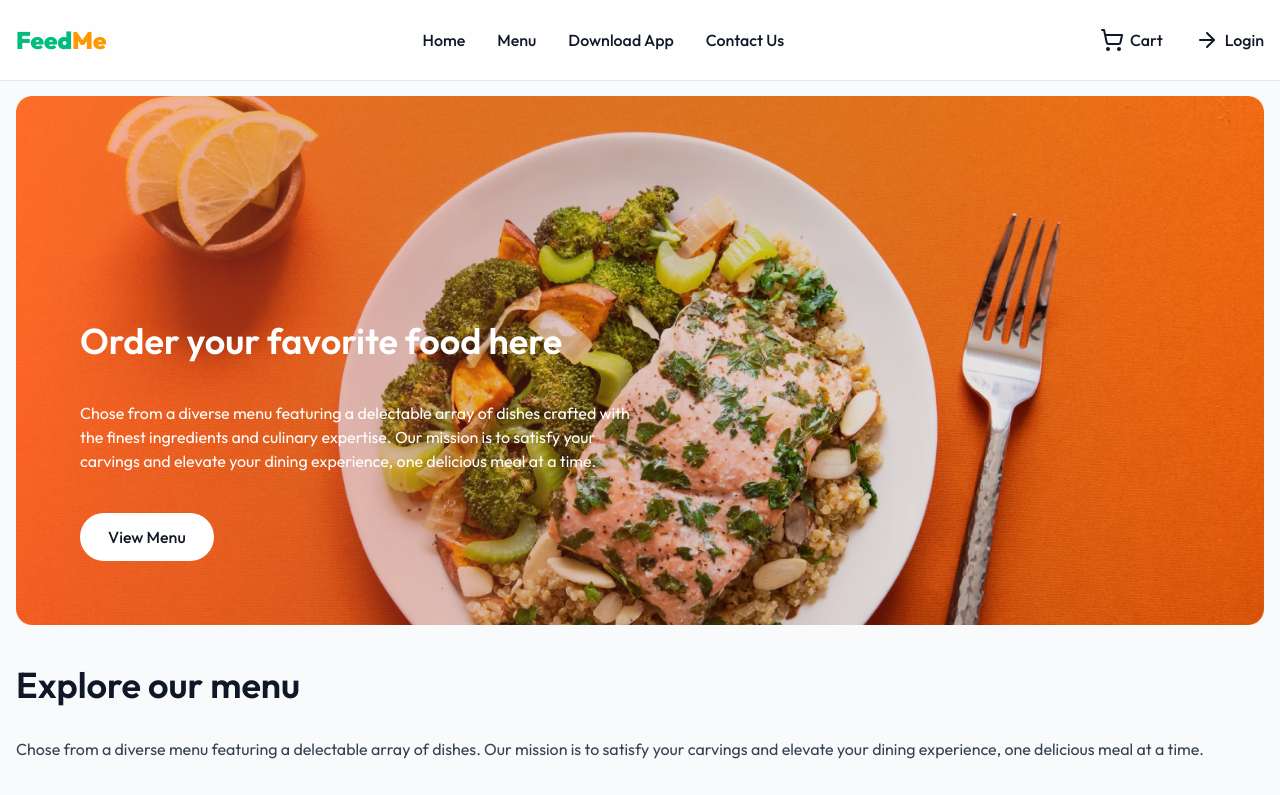
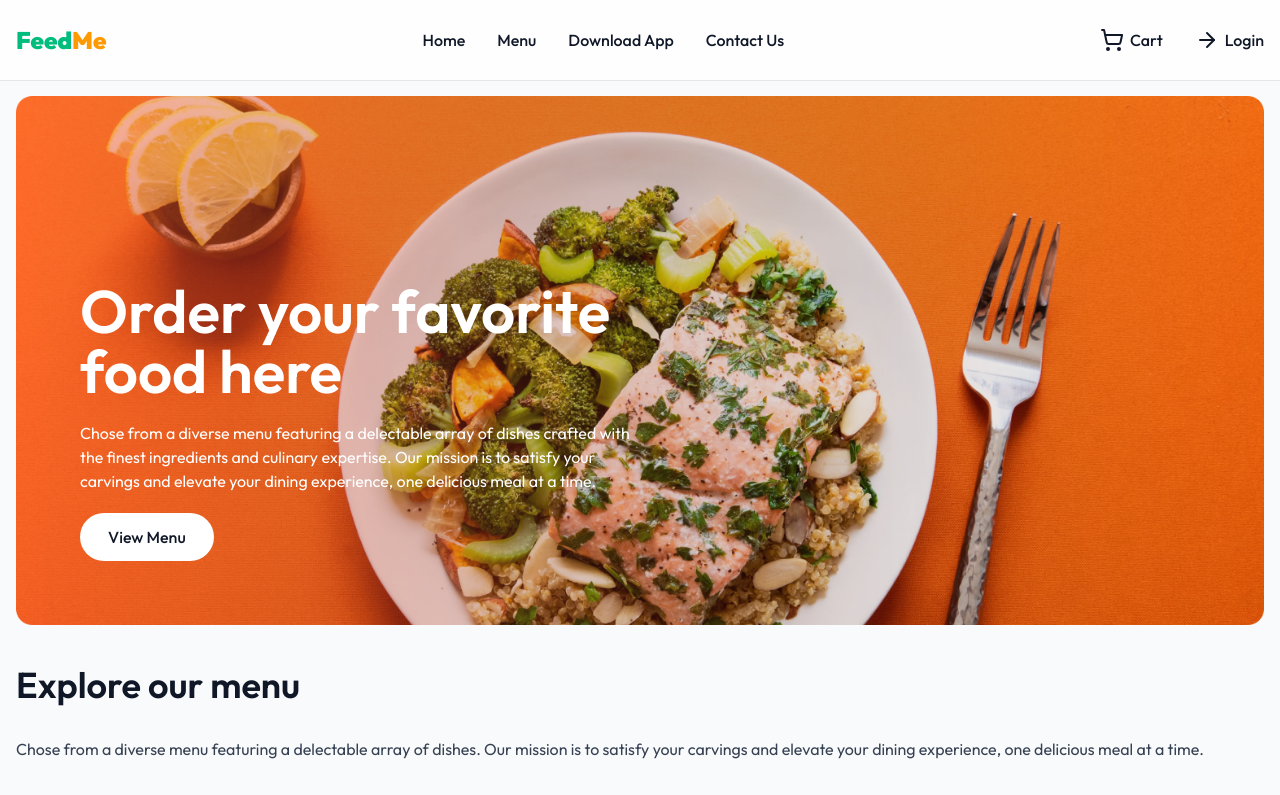
Before and after one commit to hussain-ahmed2/feed-me-food-delivery-website, a Next.js app: page / in a window 1280 px wide. Shown: the top 795 px of the page. Built offline with nearby package versions, Linux system fonts and the light colour scheme; no server answers.

Commit message:
style: adjust banner styling

```diff
--- a/src/components/home/banner.jsx
+++ b/src/components/home/banner.jsx
@@ -10,11 +10,11 @@ export default function Banner() {
 				width={1000}
 				alt="banner-image"
 			/>
-			<div className="absolute z-10 bottom-0 left-0 m-8 lg:m-16 text-white space-y-10">
-				<h2 className="font-semibold text-2xl sm:text-3xl md:text-4xl lg:6xl">
+			<div className="absolute z-10 bottom-0 left-0 m-8 lg:m-16 text-white space-y-5 max-w-xl">
+				<h2 className="font-semibold text-2xl sm:text-3xl md:text-4xl lg:text-6xl">
 					Order your favorite food here
 				</h2>
-				<p className="hidden md:block max-w-xl">
+				<p className="hidden md:block">
 					Chose from a diverse menu featuring a delectable array of
 					dishes crafted with the finest ingredients and culinary
 					expertise. Our mission is to satisfy your carvings and
```
